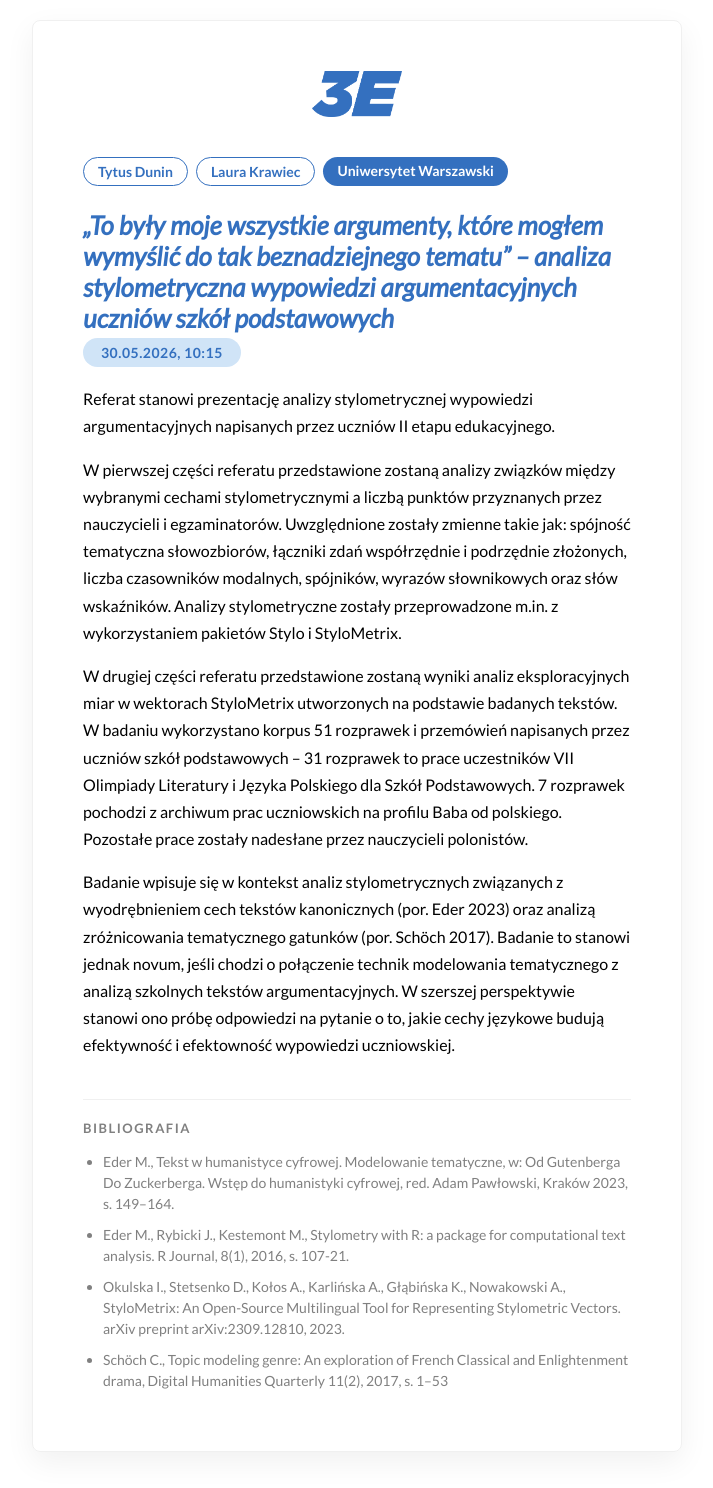
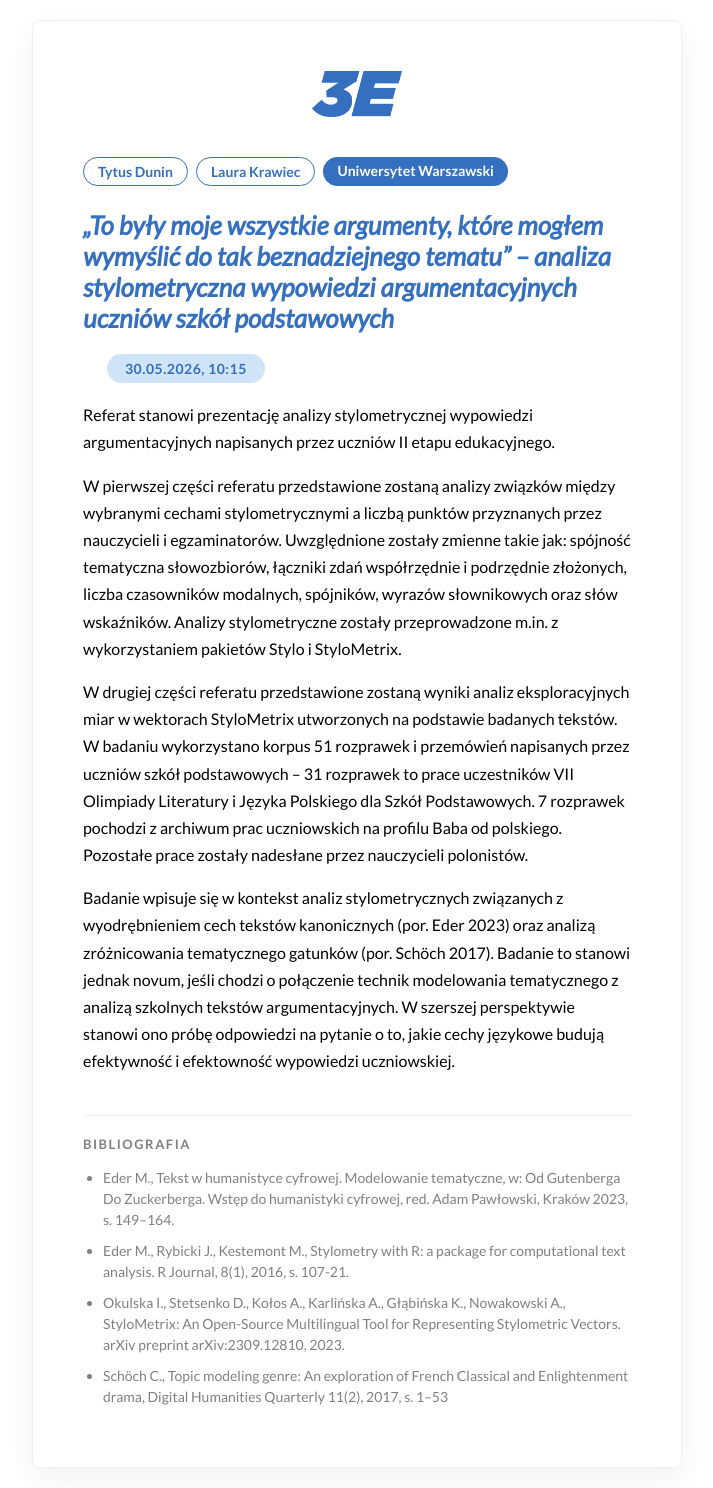
Before and after one commit to tytusdunin/3e5, a Jekyll site: the page built from dunin-krawiec.md, in a window 1280 px wide. Shown: the whole page, without its empty margins (283-996 px from the left). Built offline with Jekyll 4.4.1, drawn with Linux system fonts in a browser that asks for light colours.

Commit message:
Update abstract.html

```diff
--- a/_layouts/abstract.html
+++ b/_layouts/abstract.html
@@ -110,7 +110,7 @@
         </div>
         <h1 class="title" style="font-style:italic;">{{ page.title }}</h1>
         {% if page.date %}
-        <div style="text-align:left; margin-bottom:24px;">
+        <div style="text-align:left; margin:24px;">
             <span style="background-color:#d0e4f7; color:#3470BF; padding:6px 18px; border-radius:999px; font-size:14px; font-weight:700; letter-spacing:0.5px;">{{ page.date }}</span>
         </div>
         {% endif %}
```
